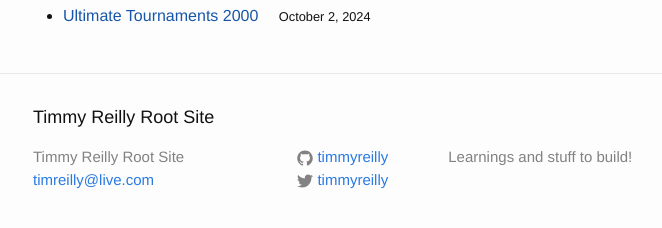
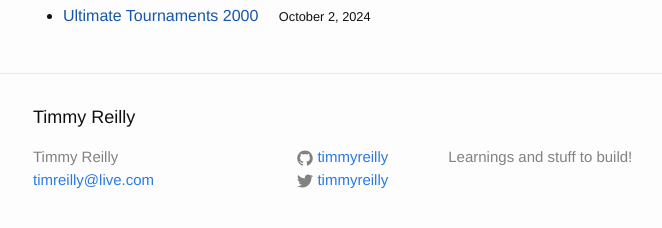
Before and after one commit to timmyreilly/timmyreilly.github.io, a Jekyll site: the page built from index.html, in a window 1280 px wide and 900 px high, scrolled down 27156 px. Shown: the part 649-877 px from the top of the window, without its empty margins (237-899 px from the left). Built offline with Jekyll 4.4.1, drawn with Linux system fonts in a browser that asks for light colours; some of the changed text lies outside the part shown.

Commit message:
site name

```diff
--- a/_config.yml
+++ b/_config.yml
@@ -1,5 +1,5 @@
 # Site settings
-title: Timmy Reilly Root Site
+title: Timmy Reilly
 email: timreilly@live.com
 description: > # this means to ignore newlines until "baseurl:"
   Learnings and stuff to build!
```
